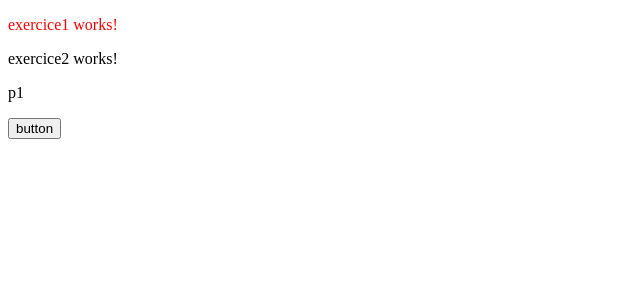
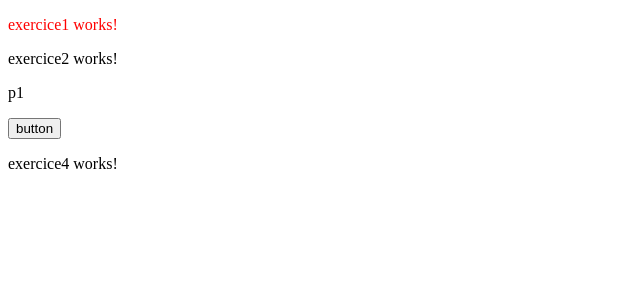
Before and after one commit to dyma-projects/5c78ff60b85a4919, an Angular app: page / in a window 1280 px wide. Shown: the top 300 px of the page, without its empty margins (0-640 px from the left). Built offline with nearby package versions, Linux system fonts and the light colour scheme.

Commit message:
task 13 - ajouter ce composant dans le composant app

```diff
--- a/src/app/app.component.html
+++ b/src/app/app.component.html
@@ -1,3 +1,4 @@
 <app-exercice1></app-exercice1>
 <app-exercice2 (click)="clickComponent2()"></app-exercice2>
 <app-exercice3></app-exercice3>
+<app-exercice4></app-exercice4>
```
